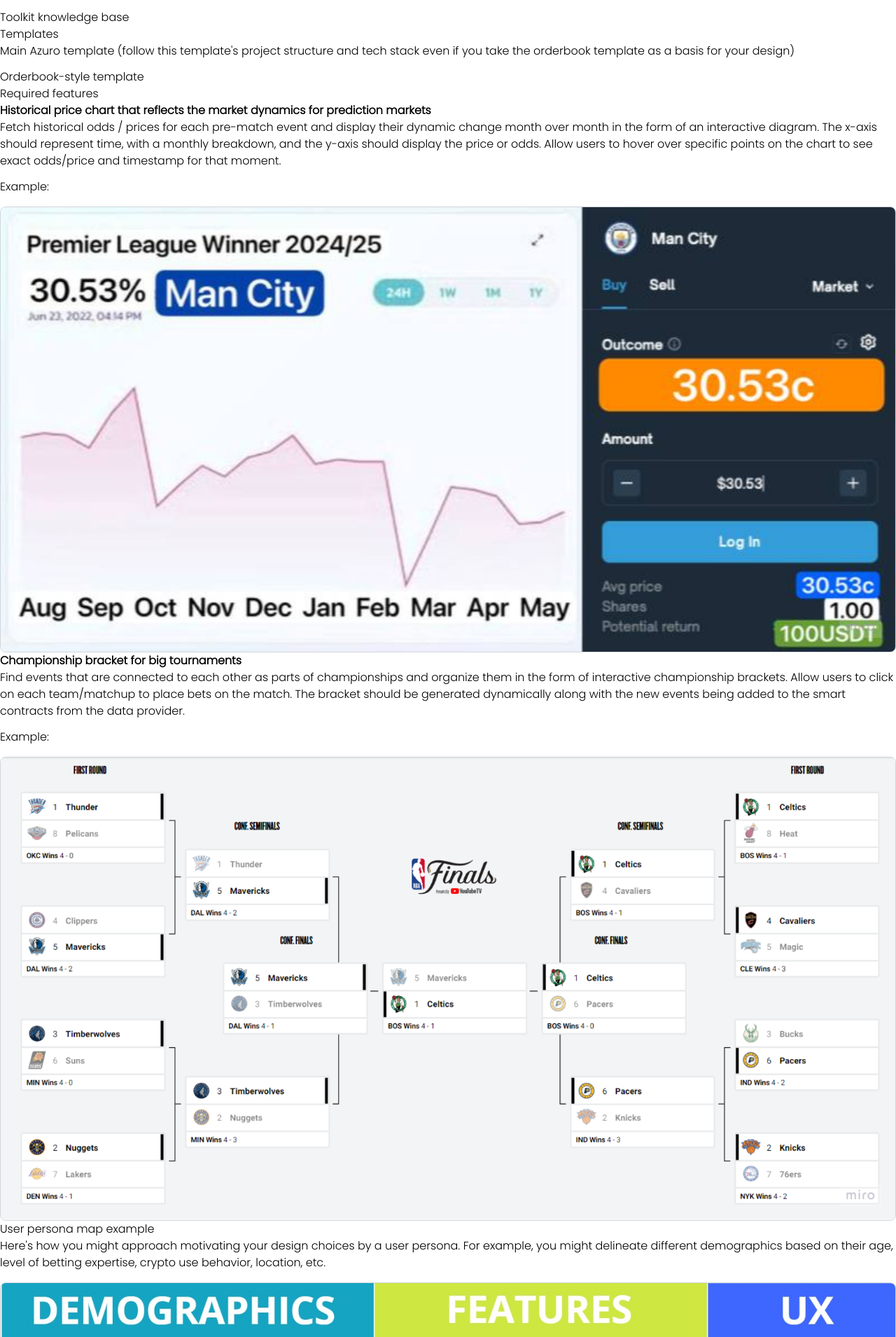
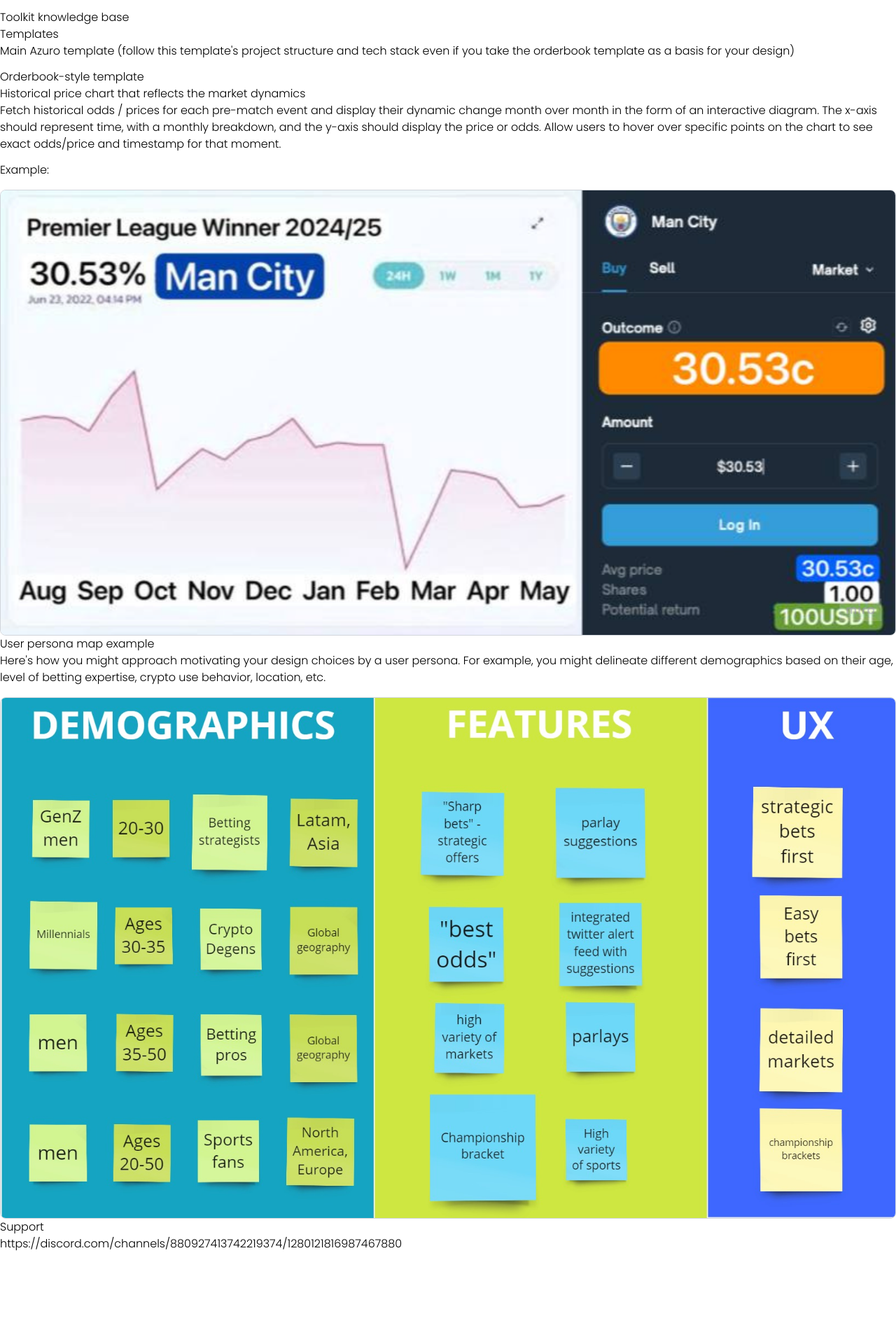
Before and after one commit to Azuro-protocol/gem-docs, a Next.js app: page /community/hackathon in a window 1280 px wide. Shown: the part 230-2140 px from the top of the page at 70% size. After the commit the page ends 2019 px from the top, so only its background shows below. Built offline with nearby package versions, Linux system fonts and the light colour scheme.

Commit message:
hackathon upd

```diff
--- a/pages/community/hackathon.mdx
+++ b/pages/community/hackathon.mdx
@@ -24,9 +24,7 @@ This page contains helpful materials to succeed in the tasks. For all informatio
 
 [Orderbook-style template](https://github.com/Azuro-protocol/example-orderbook-app)
 
-### Required features
-
-1. **Historical price chart that reflects the market dynamics for prediction markets**
+### Historical price chart that reflects the market dynamics
 
 Fetch historical odds / prices for each pre-match event and display their dynamic change month over month in the form of an interactive diagram. The x-axis should represent time, with a monthly breakdown, and the y-axis should display the price or odds. Allow users to hover over specific points on the chart to see exact odds/price and timestamp for that moment.
 
@@ -38,17 +36,6 @@ Example:
   height={700}
 />
 
-2. **Championship bracket for big tournaments**
-
-Find events that are connected to each other as parts of championships and organize them in the form of interactive championship brackets. Allow users to click on each team/matchup to place bets on the match. The bracket should be generated dynamically along with the new events being added to the smart contracts from the data provider.
-
-Example:
-
-<Image
-  src="/images/community/bracket.png"
-  width={2000}
-  height={700}
-/>
 
 ### User persona map example
 
```
